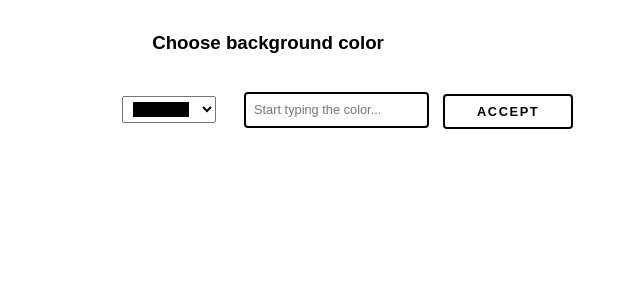
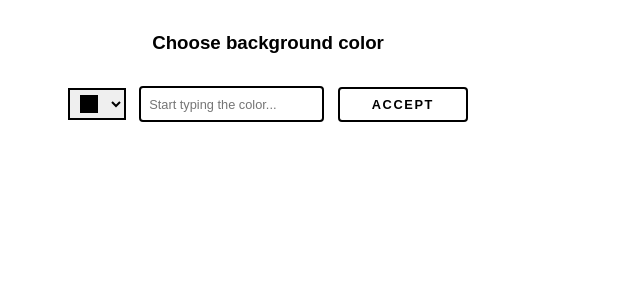
Before and after one commit to ka1130/AppDyer, a React (Create React App) app: page / in a window 1280 px wide. Shown: the top 300 px of the page, without its empty margins (372-1012 px from the left). Built offline with nearby package versions, Linux system fonts and the light colour scheme.

Commit message:
Adjust styles

```diff
--- a/src/App.js
+++ b/src/App.js
@@ -3,30 +3,8 @@ import { colors } from "data";
 
 import styles from "./App.module.scss";
 
-class Autocomplete extends Component {
-  render() {
-    return (
-      <fieldset>
-        <input
-          list="colors"
-          className={styles.colorInput}
-          placeholder="Start typing the color..."
-          onChange={this.props.onChange}
-        />
-        <datalist id="colors">
-          {colors().map((color, i) => (
-            <option key={i} value={color.name}>
-              {color.name}
-            </option>
-          ))}
-        </datalist>
-      </fieldset>
-    );
-  }
-}
-
 class App extends Component {
-  state = { color: '', bgColor: '' };
+  state = { color: "", bgColor: "" };
 
   onInputChange = e => this.setState({ color: e.target.value });
 
@@ -34,17 +12,12 @@ class App extends Component {
 
   onSubmit = e => {
     e.preventDefault();
-    console.log(this.state);
-    console.log(e.target.value);
     if (this.state.color) {
-      const hexColor = colors().find(color => this.state.color === color.name).hex;
+      const hexColor = colors().find(color => this.state.color === color.name)
+        .hex;
       const bgColor = `#${hexColor}80`;
       this.setState({ bgColor });
     }
-    // const hexColor = colors().find(color => this.state.color === color.name)
-    //   .hex;
-    // // const bgColor = `#${hexColor}80`;
-    // this.setState({ bgColor });
   };
 
   render() {
@@ -52,13 +25,30 @@ class App extends Component {
       <div className={styles.app} style={{ background: this.state.bgColor }}>
         <h3>Choose background color</h3>
         <form className={styles.colorPickerForm} onSubmit={this.onSubmit}>
-          <fieldset>
-            <input list="colors" type="color" onChange={this.onColorSampleChange} />
-            <datalist id="colors">
-              {colors().map((color, i) => (<option key={i} value={color.name} />))}
-            </datalist>
-          </fieldset>
-          <Autocomplete onChange={this.onInputChange} />
+          <input
+            list="colors"
+            type="color"
+            className={styles.colorSampleInput}
+            onChange={this.onColorSampleChange}
+          />
+          <datalist id="colors">
+            {colors().map((color, i) => (
+              <option key={i} value={color.name} />
+            ))}
+          </datalist>
+          <input
+            list="colors"
+            className={styles.colorInput}
+            placeholder="Start typing the color..."
+            onChange={this.onInputChange}
+          />
+          <datalist id="colors">
+            {colors().map((color, i) => (
+              <option key={i} value={color.name}>
+                {color.name}
+              </option>
+            ))}
+          </datalist>
           <button
             type="submit"
             className={styles.submitColor}
--- a/src/App.module.scss
+++ b/src/App.module.scss
@@ -8,7 +8,7 @@
 }
 
 .colorPickerForm {
-  width: 20rem;
+  width: 25rem;
   margin: 0 auto;
   display: flex;
   justify-content: space-between;
@@ -27,6 +27,12 @@
   padding: 0.5rem;
 }
 
+.colorSampleInput {
+  width: 3.6rem;
+  height: 2rem;
+  border: 2px solid #000;
+}
+
 .submitColor {
   padding: 0.5rem 2rem;
   text-transform: uppercase;
@@ -37,8 +43,3 @@
     background-color: beige;
   }
 }
-
-fieldset {
-  border: 0;
-  display: block;
-}
```
